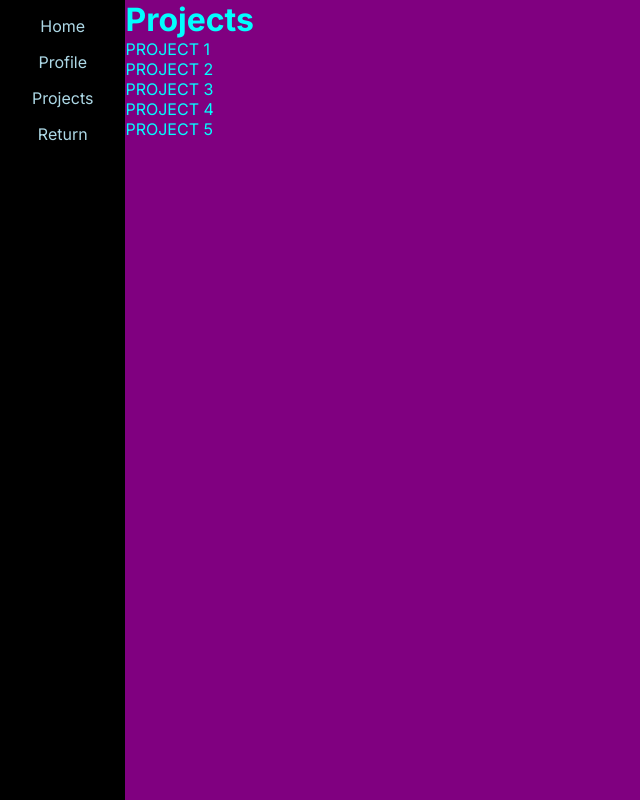
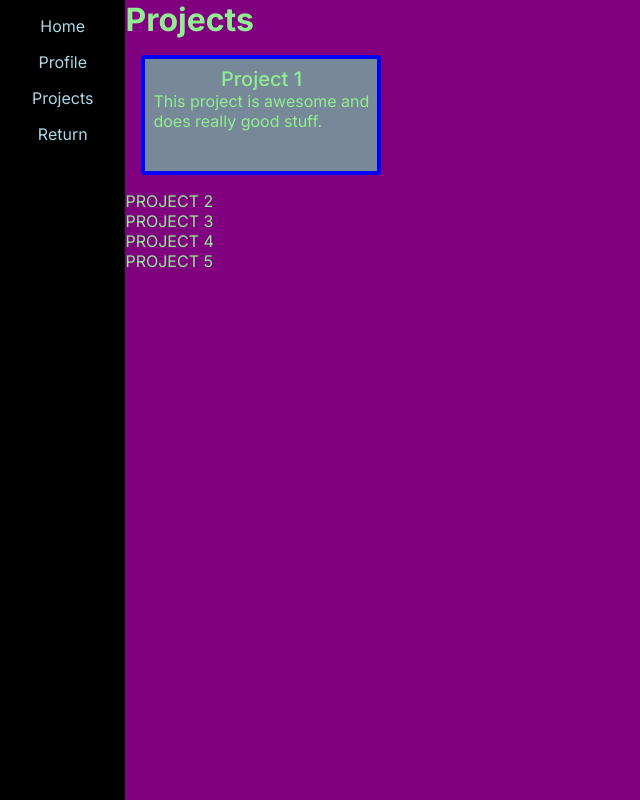
Before and after one commit to franco-ortega/portfolio-test, a Next.js app: page /1/projects in a window 1280 px wide. Shown: the whole page, without its empty margins (0-640 px from the left). Built offline with nearby package versions, Linux system fonts and the light colour scheme.

Commit message:
create Project component for indivudual project

```diff
--- /dev/null
+++ b/app/1/components/project/Project.jsx
@@ -0,0 +1,10 @@
+import styles from './Project.module.css';
+
+export default function Project({ title, description }) {
+  return (
+    <li className={styles.Project}>
+      <h2>{title}</h2>
+      <p>{description}</p>
+    </li>
+  );
+}
--- /dev/null
+++ b/app/1/components/project/Project.module.css
@@ -0,0 +1,20 @@
+.Project {
+  border: 0.25rem solid blue;
+  border-radius: 0.25rem;
+
+  background-color: lightslategray;
+
+  width: 15rem;
+  aspect-ratio: 2/1;
+
+  margin: 1rem;
+  padding: 0.5rem;
+}
+
+.Project h2 {
+  width: fit-content;
+  margin-inline: auto;
+
+  font-size: 1.25rem;
+  font-weight: 500;
+}
--- a/app/1/components/projects/Projects.jsx
+++ b/app/1/components/projects/Projects.jsx
@@ -1,11 +1,15 @@
+import Project from '../project/Project';
+import styles from './Projects.module.css';
+
 export default function Projects() {
   return (
-    <main>
+    <main className={styles.Projects}>
       <h1>Projects</h1>
       <ul>
-        <li>
-          <div>PROJECT 1</div>
-        </li>
+        <Project
+          title={'Project 1'}
+          description={'This project is awesome and does really good stuff.'}
+        />
         <li>
           <div>PROJECT 2</div>
         </li>
```
